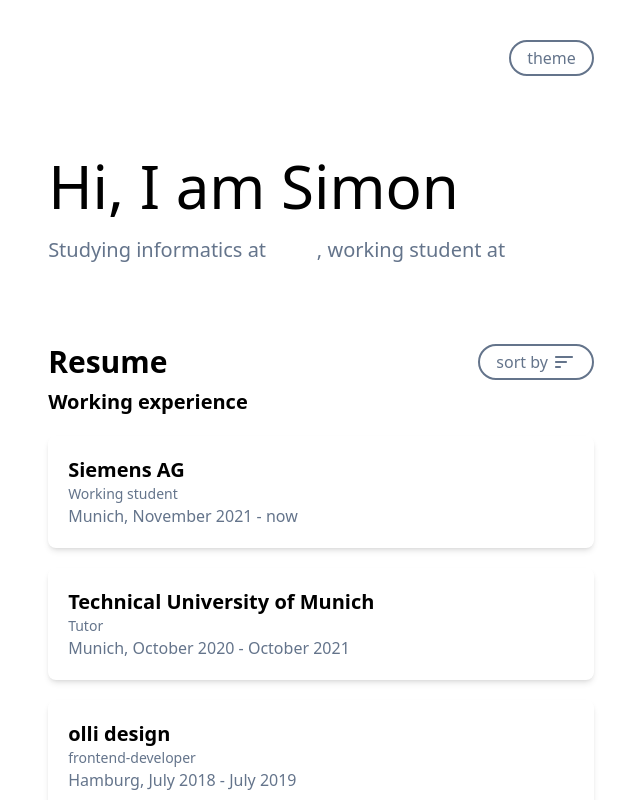
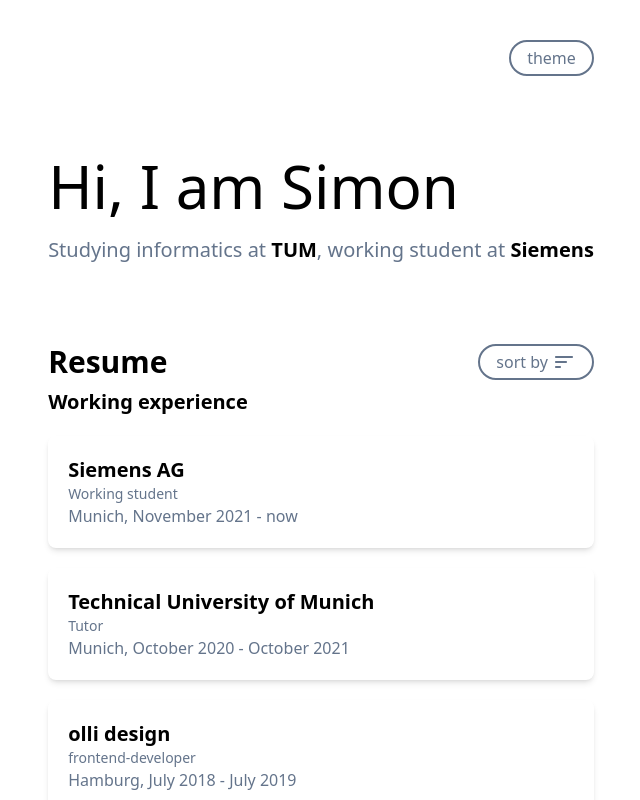
Before and after one commit to simon-hng/portfolio-old, a Next.js app: page / in a window 1280 px wide. Shown: the top 800 px of the page, without its empty margins (319-959 px from the left). Built offline with nearby package versions, Linux system fonts and the light colour scheme.

Commit message:
fix light mode link color

```diff
--- a/pages/index.tsx
+++ b/pages/index.tsx
@@ -3,7 +3,7 @@
 
 const Link = ({ href, text, color }) => (
   <a
-    className={`duration-500 text-white hover:text-[${color}] font-bold`}
+    className={`duration-500 text-black dark:text-white hover:text-[${color}] font-bold`}
     href={href}
   >
     {text}
```
